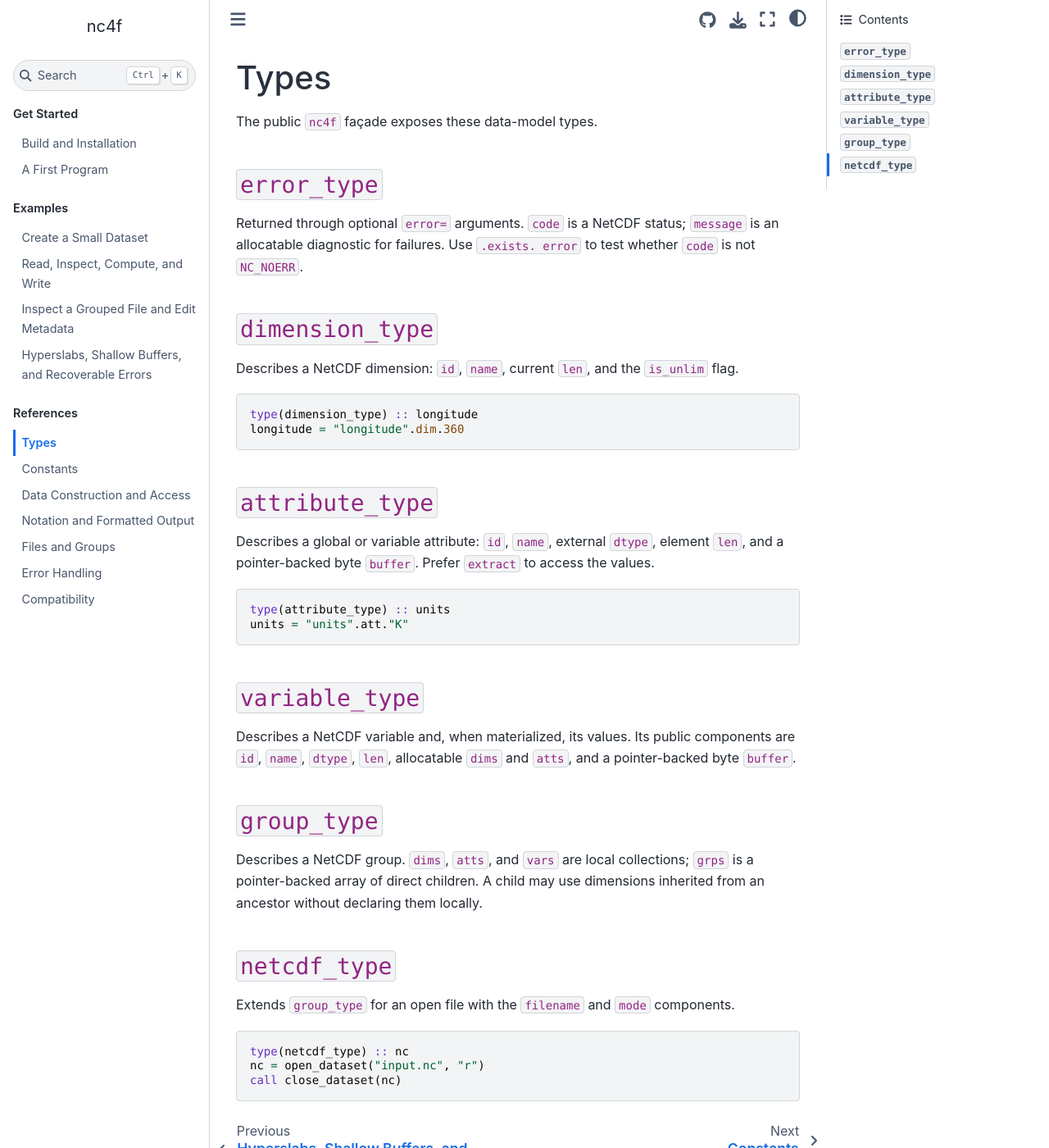
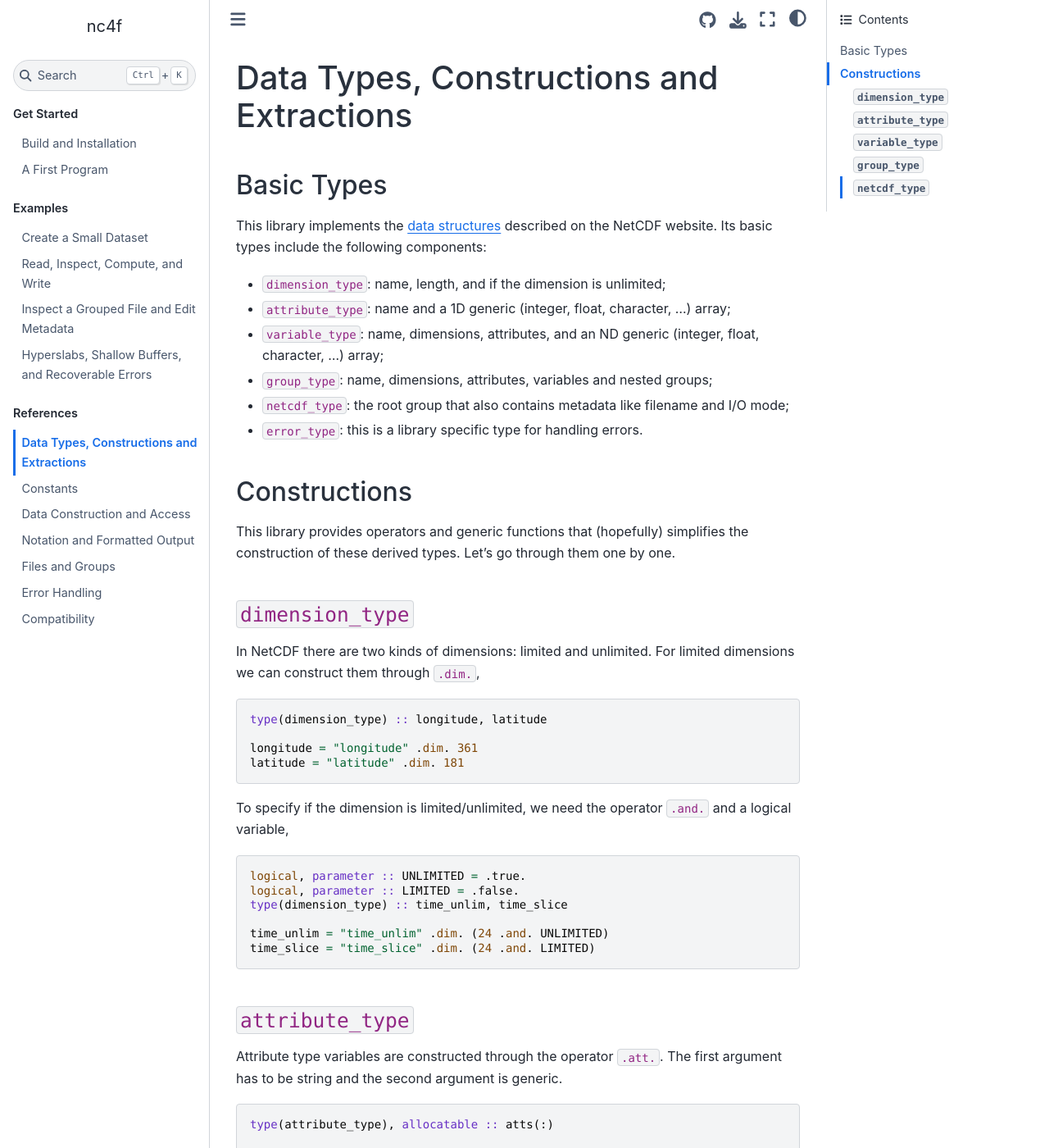
Before and after one commit to han190/nc4f.pack, a Sphinx documentation site: the page built from docs/reference/types.md, in a window 1280 px wide and 1400 px high. Shown: the whole window at 82% size. Built offline with Sphinx 7.4.7 and the Sphinx Book theme 1.1.4, drawn with Linux system fonts in a browser that asks for light colours; some of the changed text lies outside the part shown.

Commit message:
Revise documentation for data types, constructions, and extractions in types.md

````diff
--- a/docs/reference/types.md
+++ b/docs/reference/types.md
@@ -1,47 +1,107 @@
-# Types
+# Data Types, Constructions and Extractions
 
-The public `nc4f` façade exposes these data-model types.
+## Basic Types
 
-## `error_type`
+This library implements the [data structures](https://docs.unidata.ucar.edu/netcdf-c/4.10.0/netcdf_data_model.html)
+described on the NetCDF website. Its basic types include the following components:
+  * `dimension_type`: name, length, and if the dimension is unlimited;
+  * `attribute_type`: name and a 1D generic (integer, float, character, ...) array;
+  * `variable_type`: name, dimensions, attributes, and an ND generic (integer, float, character, ...) array;
+  * `group_type`: name, dimensions, attributes, variables and nested groups;
+  * `netcdf_type`: the root group that also contains metadata like filename and I/O mode;
+  * `error_type`: this is a library specific type for handling errors.
 
-Returned through optional `error=` arguments. `code` is a NetCDF status;
-`message` is an allocatable diagnostic for failures. Use `.exists. error` to
-test whether `code` is not `NC_NOERR`.
 
-## `dimension_type`
+## Constructions
 
-Describes a NetCDF dimension: `id`, `name`, current `len`, and the `is_unlim`
-flag.
+This library provides operators and generic functions that (hopefully) simplifies the
+construction of these derived types. Let's go through them one by one.
+
+### `dimension_type`
+
+In NetCDF there are two kinds of dimensions: limited and unlimited. For
+limited dimensions we can construct them through `.dim.`,
 
 ```fortran
-type(dimension_type) :: longitude
-longitude = "longitude".dim.360
+type(dimension_type) :: longitude, latitude
+
+longitude = "longitude" .dim. 361
+latitude = "latitude" .dim. 181
 ```
 
-## `attribute_type`
-
-Describes a global or variable attribute: `id`, `name`, external `dtype`,
-element `len`, and a pointer-backed byte `buffer`. Prefer `extract` to access
-the values.
+To specify if the dimension is limited/unlimited, we need the operator `.and.` and a logical variable,
 
 ```fortran
-type(attribute_type) :: units
-units = "units".att."K"
+logical, parameter :: UNLIMITED = .true.
+logical, parameter :: LIMITED = .false.
+type(dimension_type) :: time_unlim, time_slice
+
+time_unlim = "time_unlim" .dim. (24 .and. UNLIMITED)
+time_slice = "time_slice" .dim. (24 .and. LIMITED)
 ```
 
-## `variable_type`
+### `attribute_type`
 
-Describes a NetCDF variable and, when materialized, its values. Its public
-components are `id`, `name`, `dtype`, `len`, allocatable `dims` and `atts`,
-and a pointer-backed byte `buffer`.
+Attribute type variables are constructed through the operator `.att.`. The first argument has to be string and the second argument is generic.
 
-## `group_type`
+```fortran
+type(attribute_type), allocatable :: atts(:)
+
+atts = ["units" .att. "Kelvin", &
+        "description" .att. "Sea Surface Temperature", &
+        "mean" .att. 293, &
+        "stdv" .att. 5.23]
+```
+
+### `variable_type`
+
+The main constructor of `variable_type` is `datarray`. You will need at least a name, an array and a dimension array to form a data array.
+For example, let's say we would like to create a 3D geospatial variable
+
+```fortran
+type(dimension_type) :: lon, lat, time
+type(variable_type) :: var
+logical, parameter :: UNLIMITED = .true.
+real, allocatable :: values(:, :, :)
+integer :: nlon, nlat, nt, i, j, k
+
+nlon = 360
+nlat = 181
+nt = 24
+
+allocate (values(nt, nlat, nlon))
+do concurrent (i = 1:nt, j = 1:nlat, k = 1:nlon)
+  values(i, j, k) = 0. !> Dummy values
+end do
+
+lon = "longitude" .dim. nlon
+lat = "latitude" .dim. nlat
+tme = "time" .dim. (nt .and. UNLIMITED)
+var = datarray("dummy variable", values, [tme, lat, lon])
+
+print *, var ! Yes, you can use UDDTIO to print the metadata. Try it.
+```
+
+In this way the `values` are copied to `var%buffer`. If the array `values` is big you can avoid deep copy by
+
+```fortran
+var = datarray("dummy variable", values, [tme, lat, lon], deep=.false.)
+```
+
+then `var%buffer` is assocaited with `values`. This is efficient but you are responsible for the lifetime of the pointer. Also, you can attach attributes as well
+
+```fortran
+var = datarray("dummy variable", values, [tme, lat, lon], &
+  & atts=["units" .att. "K", "critical" .att. 273.15] deep=.false.)
+```
+
+### `group_type`
 
 Describes a NetCDF group. `dims`, `atts`, and `vars` are local collections;
 `grps` is a pointer-backed array of direct children. A child may use
 dimensions inherited from an ancestor without declaring them locally.
 
-## `netcdf_type`
+### `netcdf_type`
 
 Extends `group_type` for an open file with the `filename` and `mode`
 components.
````
